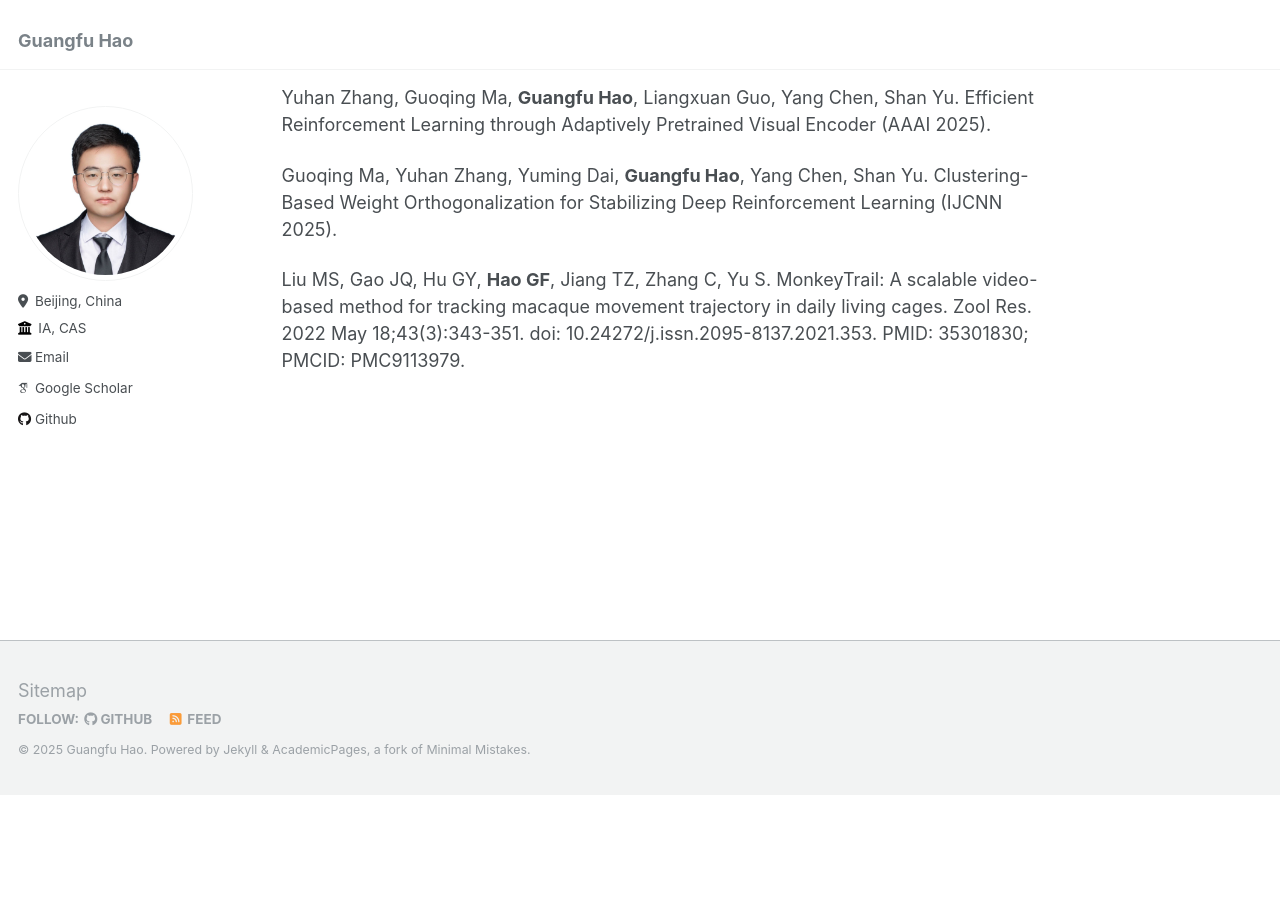
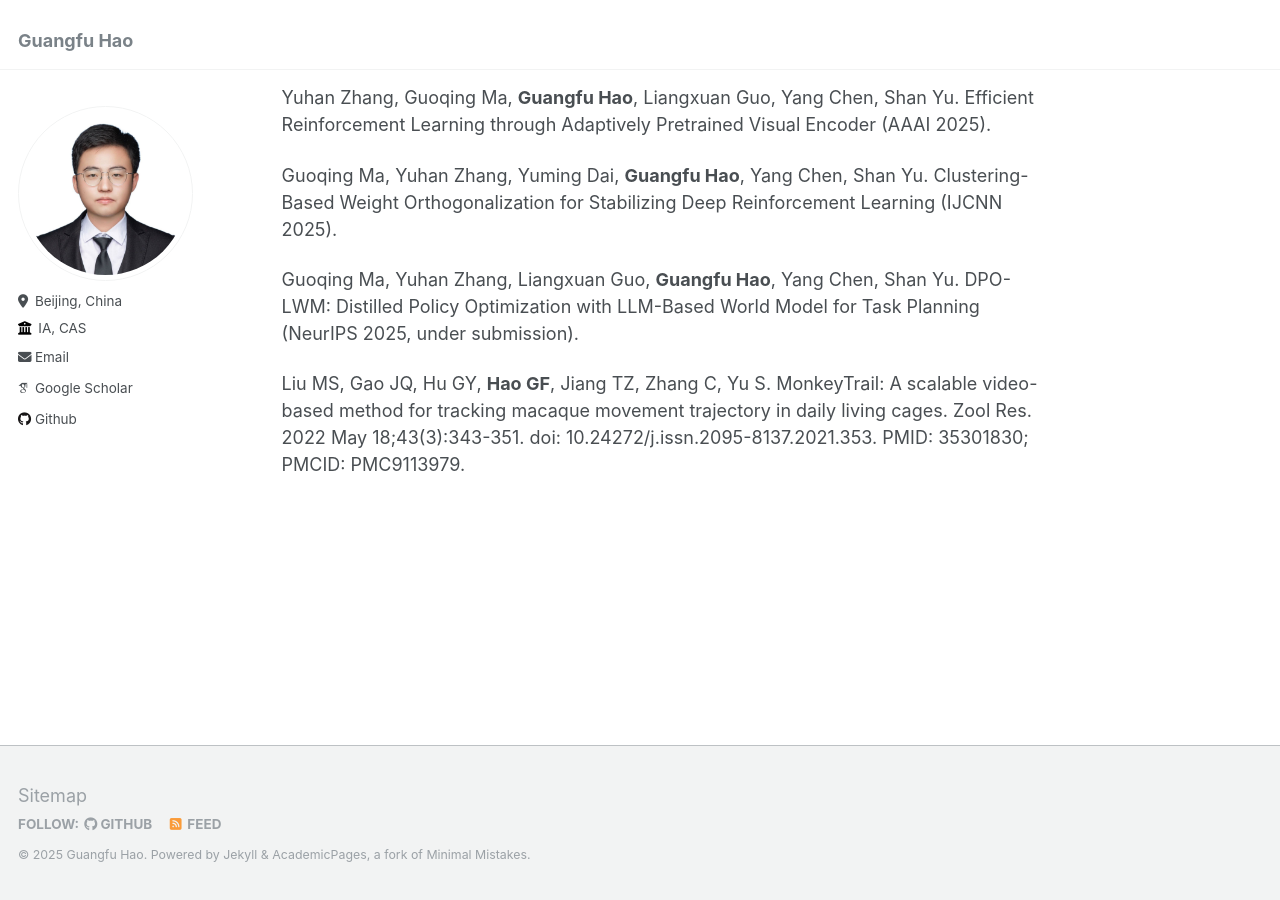
Before and after one commit to guangfuhao/guangfuhao.github.io, a Jekyll site: the page built from _pages/about.md, in a window 1280 px wide and 900 px high, scrolled down 948 px. Built offline with Jekyll 4.4.1, drawn with Linux system fonts in a browser that asks for light colours; some web fonts are replaced; before the commit the page ends 1744 px from its top, so only the background shows below that.

Commit message:
Update about.md

```diff
--- a/_pages/about.md
+++ b/_pages/about.md
@@ -27,4 +27,6 @@ Yuhan Zhang, Guoqing Ma, **Guangfu Hao**, Liangxuan Guo, Yang Chen, Shan Yu. Eff
 
 Guoqing Ma, Yuhan Zhang, Yuming Dai, **Guangfu Hao**, Yang Chen, Shan Yu. Clustering-Based Weight Orthogonalization for Stabilizing Deep Reinforcement Learning (IJCNN 2025).
 
+Guoqing Ma, Yuhan Zhang, Liangxuan Guo, **Guangfu Hao**, Yang Chen, Shan Yu. DPO-LWM: Distilled Policy Optimization with LLM-Based World Model for Task Planning (NeurIPS 2025, under submission).
+
 Liu MS, Gao JQ, Hu GY, **Hao GF**, Jiang TZ, Zhang C, Yu S. MonkeyTrail: A scalable video-based method for tracking macaque movement trajectory in daily living cages. Zool Res. 2022 May 18;43(3):343-351. doi: 10.24272/j.issn.2095-8137.2021.353. PMID: 35301830; PMCID: PMC9113979.
```
